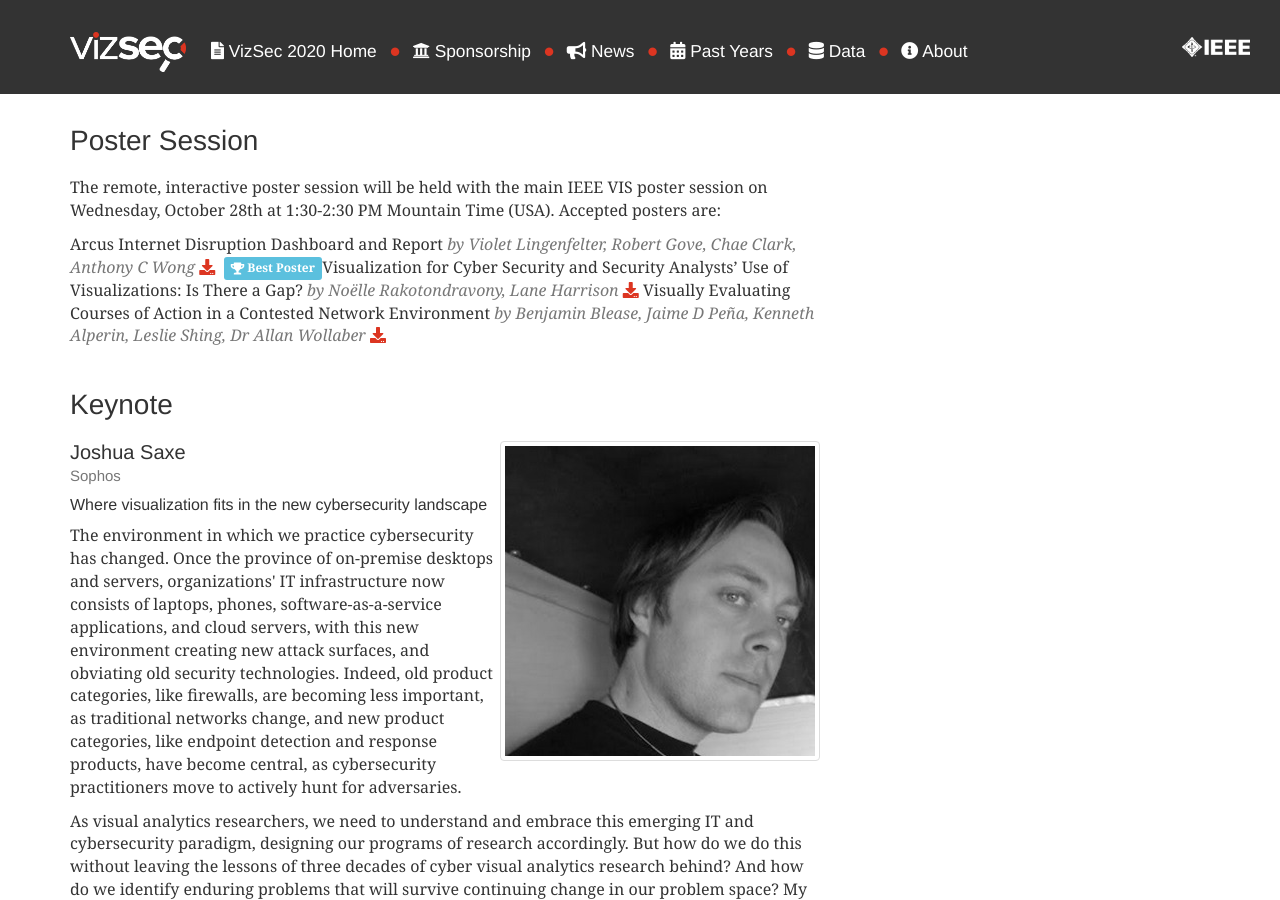
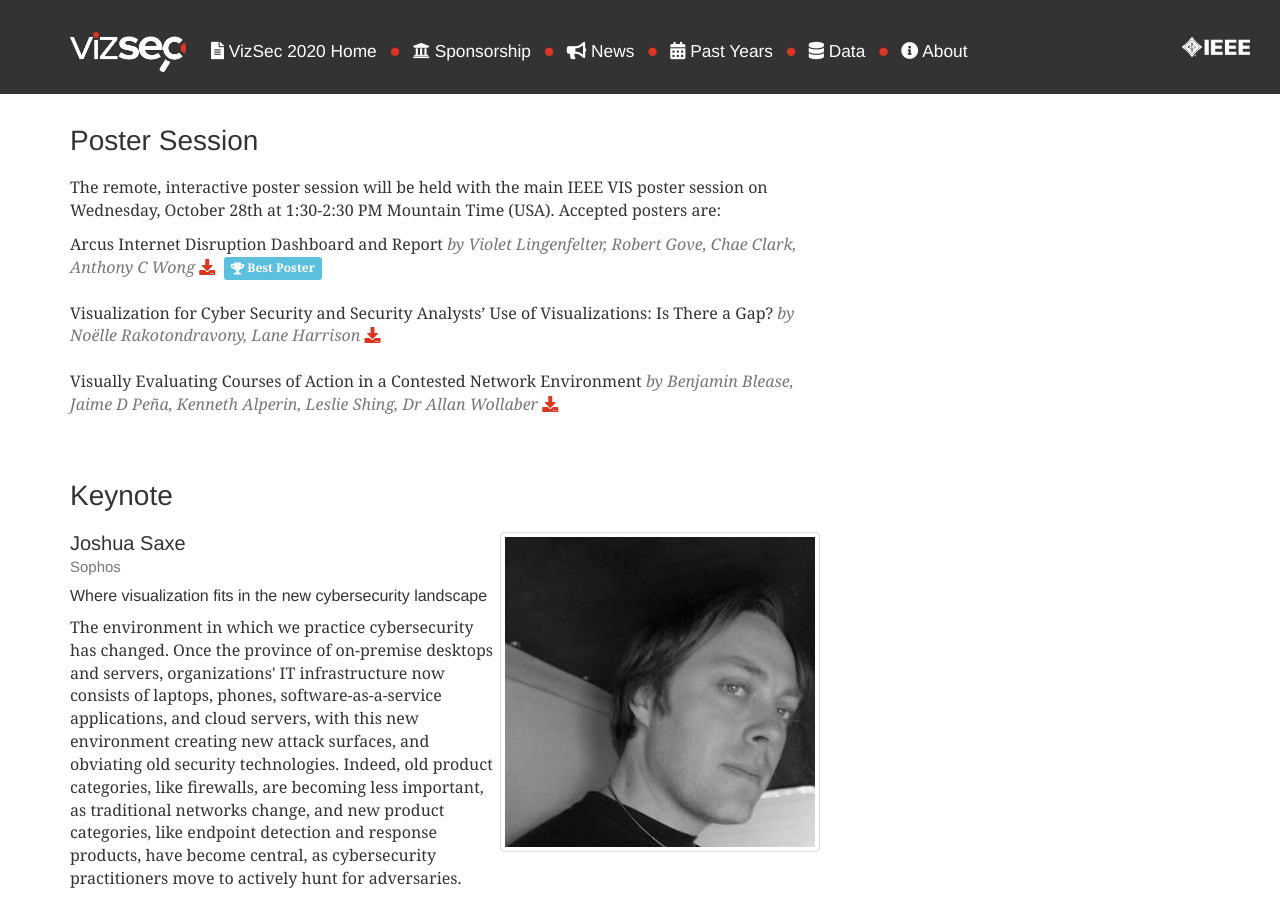
Before and after one commit to vizsec/vizsec.github.io, a Jekyll site: the page built from vizsec2020/index.html, in a window 1280 px wide and 900 px high, scrolled down 1511 px. Built offline with Jekyll 4.4.1, drawn with Linux system fonts in a browser that asks for light colours; nearby versions of some CDN libraries.

Commit message:
best poster

```diff
--- a/vizsec2020/index.html
+++ b/vizsec2020/index.html
@@ -199,13 +199,14 @@ custom_css: cfp_sidebar
         <em class="text-muted"> by Violet Lingenfelter, Robert Gove, Chae Clark, Anthony C Wong</em>
         <a href="/files/2020/vizsec20b-sub1002-cam-i5.pdf" style="border: none; text-indent: 0em;">
             <i class="fa fa-download"></i></a>&nbsp;&nbsp;<span class="label label-info"><i class="fa fa-trophy"></i> Best Poster</span>
+        <br/>     <br/>
     </tr>
 
 
     <tr>Visualization for Cyber Security and Security Analysts’ Use of Visualizations: Is There a Gap?
         <em class="text-muted"> by Noëlle Rakotondravony, Lane Harrison </em>
         <a href="/files/2020/vizsec20b-sub1003-cam-i5.pdf" style="border: none; text-indent: 0em;">
-            <i class="fa fa-download"></i> </a>
+            <i class="fa fa-download"></i> </a>    <br/> <br/>
     </tr>
 
 
@@ -213,7 +214,7 @@ custom_css: cfp_sidebar
         <em class="text-muted"> by Benjamin Blease, Jaime D Peña, Kenneth Alperin, Leslie Shing, Dr Allan
             Wollaber </em>
         <a href="/files/2020/vizsec20b-sub1005-cam-i5.pdf" style="border: none; text-indent: 0em;">
-            <i class="fa fa-download"></i></a>
+            <i class="fa fa-download"></i></a>  <br/> <br/>
     </tr>
 
     </tbody>
```
